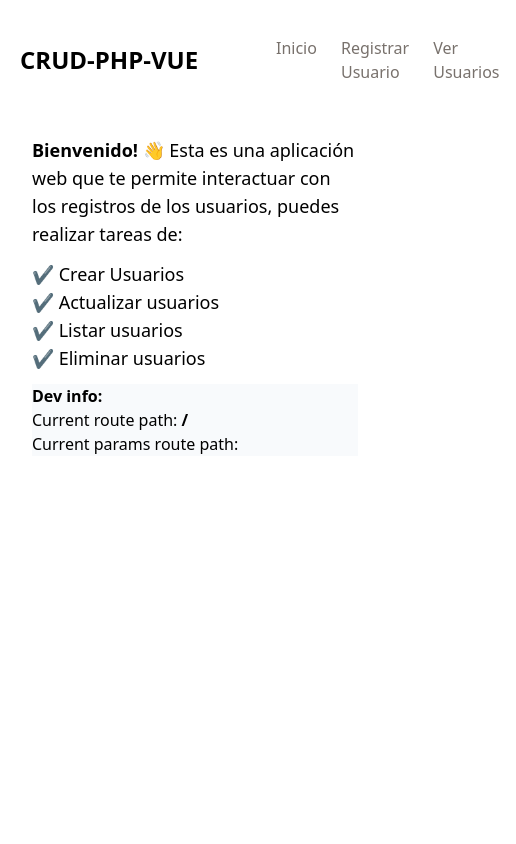
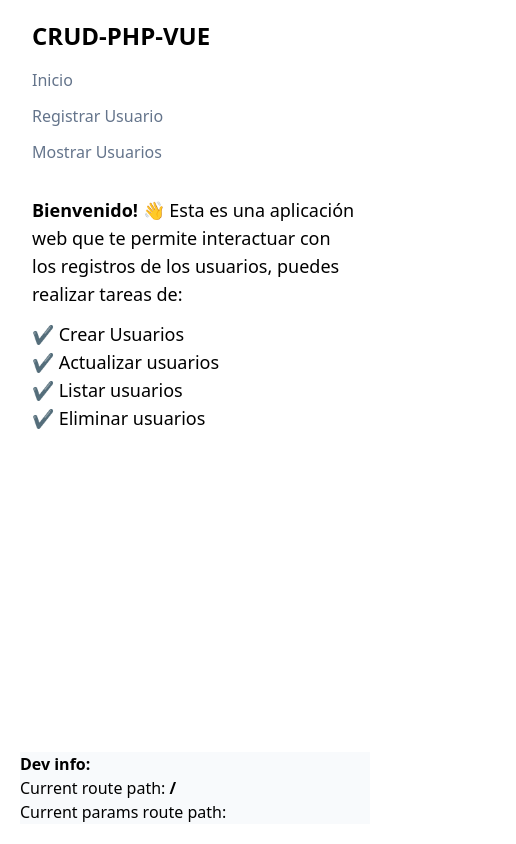
Before and after one commit to nattdev/crud-php-vue, a Vue app in the folder client/: page / in a window 390 px wide. Shown: the whole page, 516 px wide, since content can reach past the window. Built offline with nearby package versions, Linux system fonts and the light colour scheme; no server answers.

Commit message:
Add tailwindcss styles to responsive design

```diff
--- a/client/src/App.vue
+++ b/client/src/App.vue
@@ -31,19 +31,19 @@ function pathName() {
 </script>
 
 <template>
-  <div class="p-5">
-    <div class="flex items-center">
-      <h1 class="text-2xl font-semibold mr-4 min-w-56">{{pathName()}}</h1>
-      <nav class="flex flex-row p-4 gap-6 text-stone-500">
+  <div class="p-5 min-h-screen flex flex-col">
+    <div class="flex items-start sm:items-center sm:flex-row flex-col px-3 sm:px-0">
+      <h1 class="text-2xl font-semibold mr-0 min-w-none sm:mr-4 sm:min-w-60">{{pathName()}}</h1>
+      <nav class="flex flex-col items-start sm:items-center sm:flex-row sm:p-4 py-4 sm:gap-6 gap-3 text-slate-500 ba font-normal">
         <router-link to="/">Inicio</router-link>
         <router-link to="/register">Registrar Usuario</router-link>
-        <router-link to="/users">Ver Usuarios</router-link>
+        <router-link to="/users">Mostrar Usuarios</router-link>
       </nav>
     </div>
-    <main class="mt-6">
+    <main class="sm:mt-6 mt-1">
       <RouterView />
     </main>
-    <footer class="bg-slate-50 m-3">
+    <footer class="bg-slate-50 mt-auto">
       <div class="dev-info flex font-light bottom-0 flex-wrap">
           <p class="w-full font-semibold">Dev info:</p>
           <p>Current route path: <span class="font-semibold pr-6">{{ $route.fullPath }} </span></p>
```
